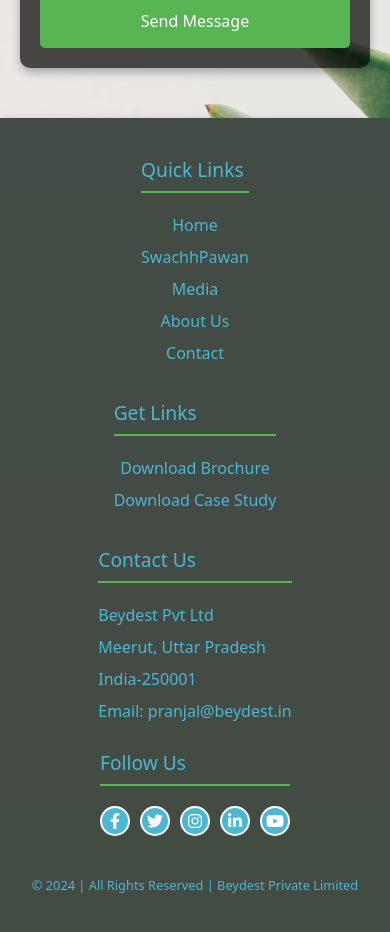
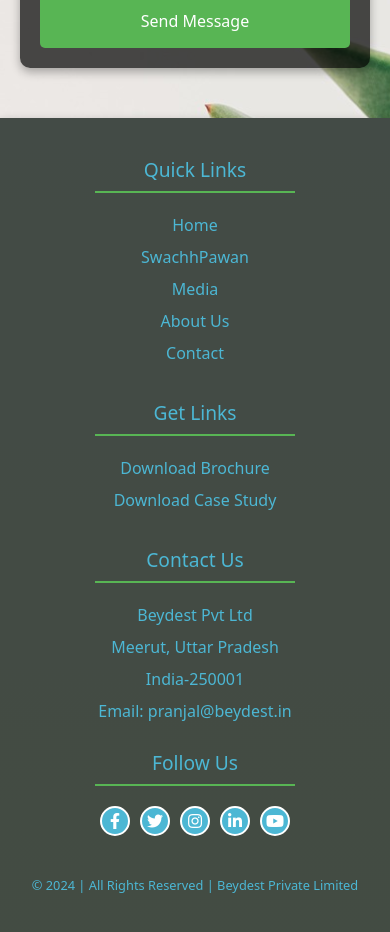
Before and after one commit to NArdraCloud78/BeydestSite, a React (Create React App) app in the folder beydest/: page /contact in a window 390 px wide. Shown: the part 1343-2275 px from the top of the page. Built offline with nearby package versions, Linux system fonts and the light colour scheme; a small style sheet from the web is missing.

Commit message:
footer make some responsive  commit

```diff
--- a/beydest/public/index.html
+++ b/beydest/public/index.html
@@ -2,13 +2,14 @@
 <html lang="en">
   <head>
     <meta charset="utf-8" />
-    <link rel="icon" href="./Logo3.png" />
+
     <meta name="viewport" content="width=device-width, initial-scale=1" />
     <meta name="theme-color" content="#000000" />
     <meta
       name="description"
       content="Web site created using create-react-app"
     />
+    <link rel="icon" href="./Logo3.png" />
 
 
     <link href="https://stackpath.bootstrapcdn.com/bootstrap/4.3.1/css/bootstrap.min.css" rel="stylesheet" integrity="sha384-ggOyR0iXCbMQv3Xipma34MD+dH/1fQ775/aYZsm/IgeXKpJpSG/HE1wE5Xt1hg" crossorigin="anonymous">
--- a/beydest/src/Component/footer.css
+++ b/beydest/src/Component/footer.css
@@ -1,35 +1,26 @@
-/* Ensure you include Font Awesome in your project for the social media icons */
+/* Import Font Awesome for social media icons */
 @import url('https://cdnjs.cloudflare.com/ajax/libs/font-awesome/5.15.4/css/all.min.css');
 
-/* footer.css */
-
+/* Basic styling for footer */
 .footer {
-  background: transparent;
+  background: rgba(0, 0, 0, 0.7);
   color: #4cb7d4;
-  padding: 40px 0;
-  background: rgba(0, 0, 0, 0.7);
-
-
+  padding: 40px 20px;
   box-shadow: 0 4px 10px rgba(0, 0, 0, 0.3);
-
-
-
-
 }
 
 .footer-container {
   display: flex;
+  flex-wrap: wrap; /* Allows items to wrap to the next line on smaller screens */
   justify-content: space-between;
-  align-items: flex-start;
   max-width: 1200px;
   margin: 0 auto;
-  padding: 0 20px;
-
 }
 
 .footer-column {
   flex: 1;
-  margin: 0 20px;
+  min-width: 200px; /* Ensures columns don't get too narrow on small screens */
+  margin: 0 20px 20px 20px; /* Added bottom margin for spacing */
 }
 
 .footer-column h3 {
@@ -65,6 +56,7 @@
 .social-icons {
   display: flex;
   gap: 10px;
+  justify-content: center; /* Center the icons */
 }
 
 .social-icon {
@@ -111,15 +103,17 @@
   color: #feb47b;
 }
 
-
+/* Media queries for responsiveness */
 @media (max-width: 768px) {
   .footer-container {
     flex-direction: column;
     align-items: center;
+    padding: 0 20px;
   }
 
   .footer-column {
     margin-bottom: 20px;
+    text-align: center;
   }
 
   .social-icons {
@@ -155,7 +149,7 @@
   }
 }
 
-
+/* Loading spinner */
 .loading-spinner {
   display: flex;
   justify-content: center;
```
Also changed, not shown: beydest/public/Logo3.png.
